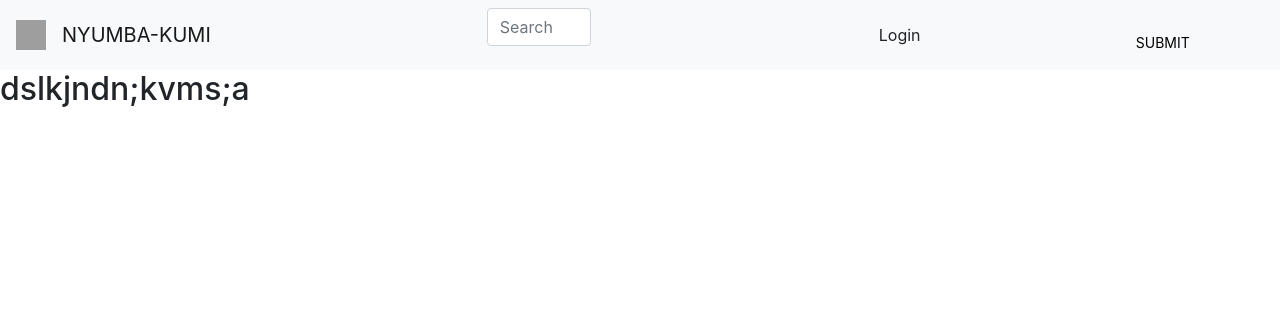
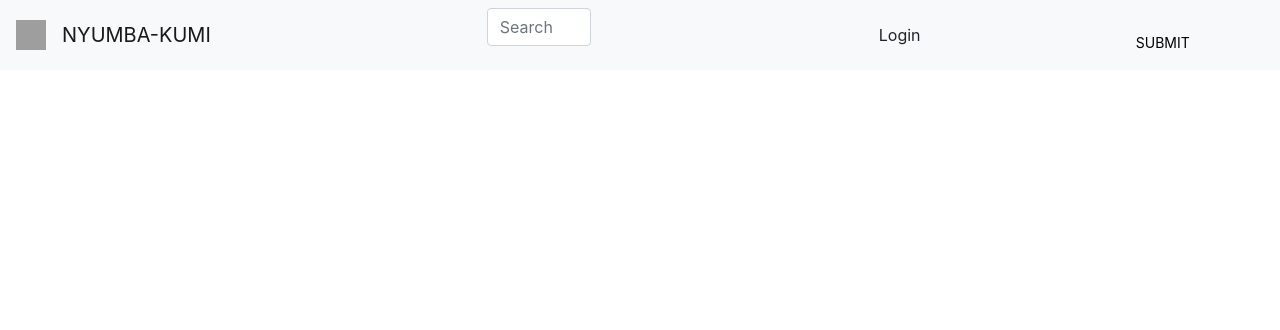
Before and after one commit to Evohmike/Nyumba-Kumi-App, a Django app: page / in a window 1280 px wide. Shown: the top 330 px of the page. Run offline with Django 3.2, Linux system fonts and the light colour scheme; some libraries are stand-ins or nearby versions; grey boxes are pictures that could not be loaded.

Commit message:
made changes in the index.html

```diff
--- a/app/templates/index.html
+++ b/app/templates/index.html
@@ -1,5 +1,4 @@
 {% extends 'base.html'%}
 
 {% block content %}
-<h2>dslkjndn;kvms;a</h2>
 {% endblock  %}
```
